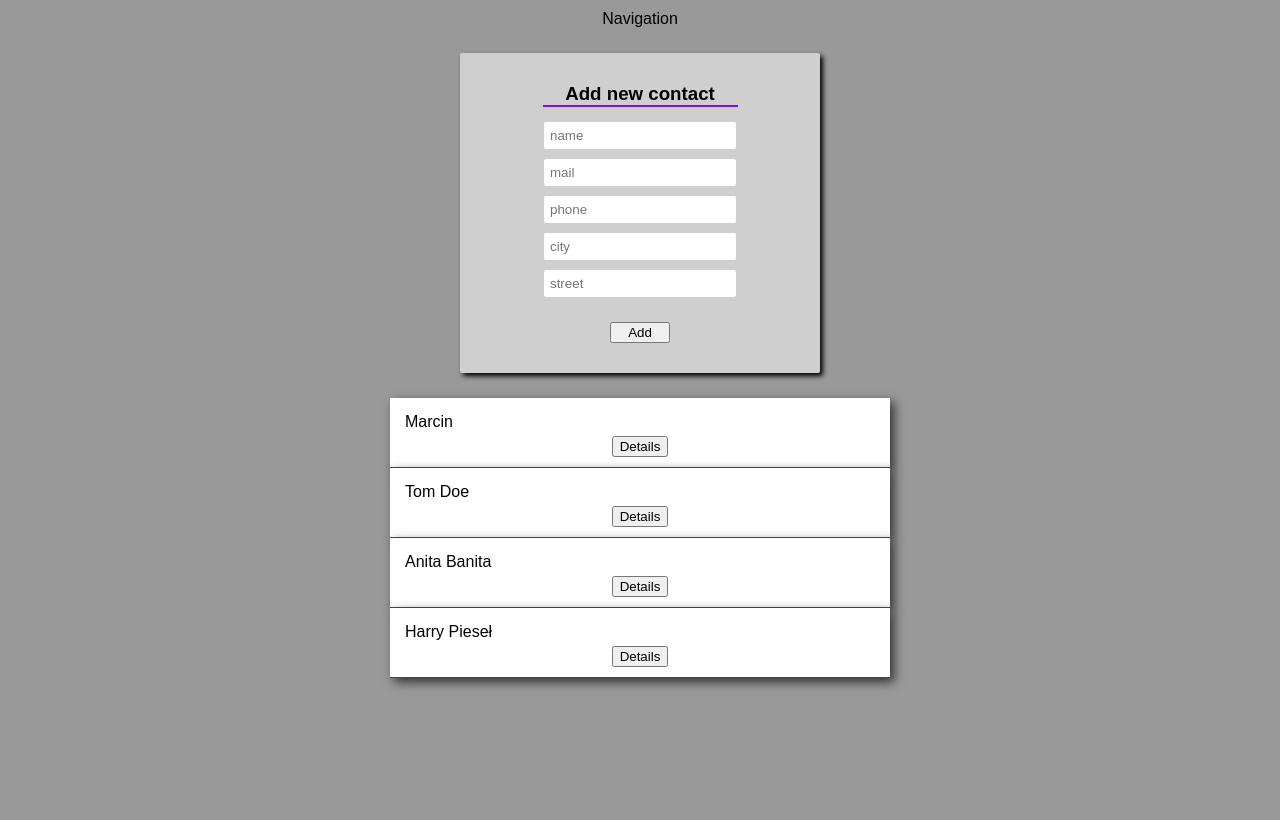
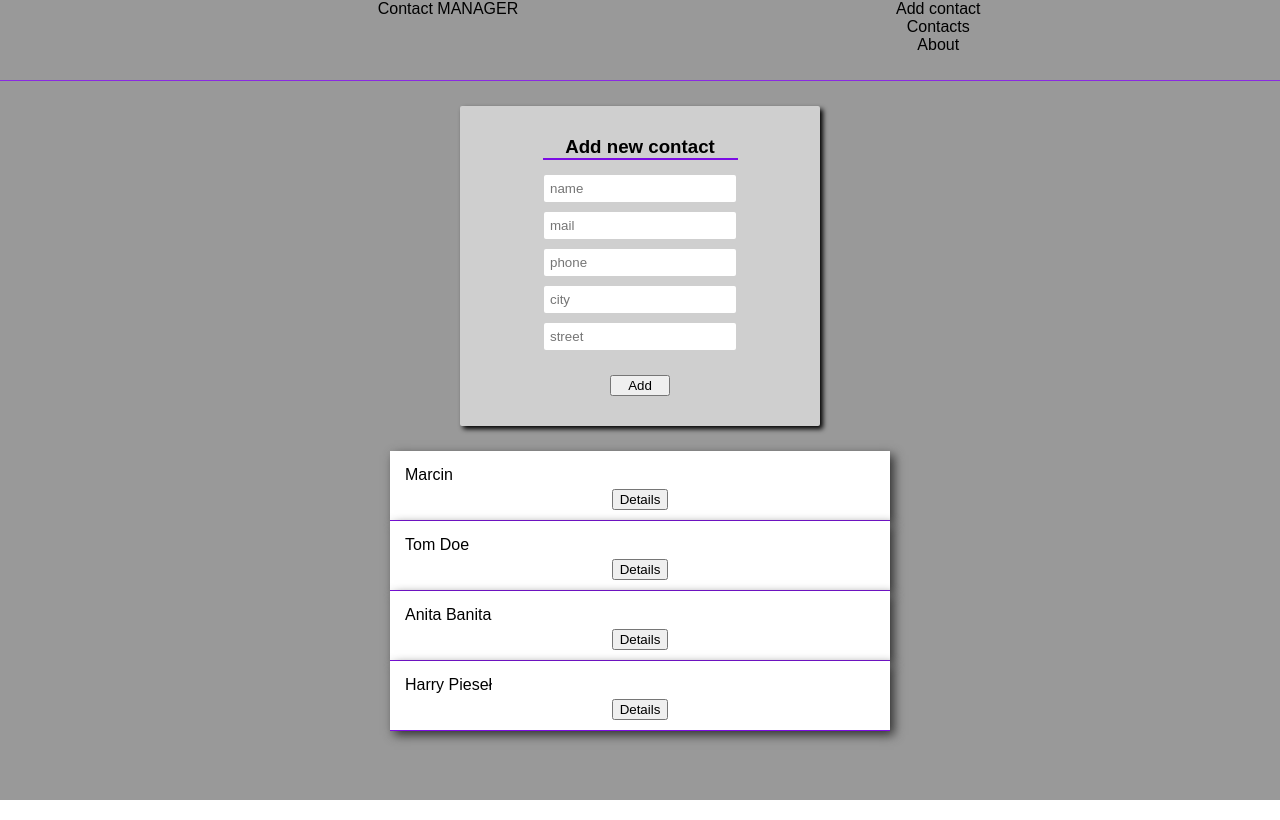
Before and after one commit to marcinj8/contacts, a React (Create React App) app: page / in a window 1280 px wide. Built offline with nearby package versions, Linux system fonts and the light colour scheme.

Commit message:
added navbar draft

```diff
--- a/src/App.css
+++ b/src/App.css
@@ -2,7 +2,6 @@
   text-align: center;
   min-height: 100vh;
   background: rgb(153, 153, 153);
-  padding: 10px;
 }
 
 .App-logo {
--- a/src/components/Layout/Layout.js
+++ b/src/components/Layout/Layout.js
@@ -1,5 +1,6 @@
 import React, { Component } from 'react';
 
+import Navigation from '../Navigation/Navigation';
 import ContactBook from '../ContactBook/ContactBook';
 import AddContact from '../ContactBook/AddContact/AddContact';
 
@@ -62,7 +63,7 @@ class Layout extends Component {
   render() {
     return (
       <div>
-        Navigation
+        <Navigation />
         <AddContact
           show={this.state.addContact}
           values={this.state.newContact}
--- /dev/null
+++ b/src/components/Navigation/Logo/Logo.js
@@ -0,0 +1,7 @@
+import React from 'react';
+
+const logo = () => (
+ <div>Contact <span>MANAGER</span></div>
+)
+
+export default logo;
--- /dev/null
+++ b/src/components/Navigation/Navigation.css
@@ -0,0 +1,11 @@
+.navigation {
+  height: 80px;
+  width: 100%;
+  border-bottom: 1px solid blueviolet;
+  display: flex;
+  flex-wrap: wrap;
+}
+
+.navigation__logoContainer{
+  width: 70%;
+}
--- /dev/null
+++ b/src/components/Navigation/Navigation.js
@@ -0,0 +1,23 @@
+import React from 'react';
+
+import NavigationItem from './NavigationItem/NavigationItem';
+import Logo from './Logo/Logo';
+
+import './Navigation.css';
+
+const navigation = props => {
+  return (
+    <div className='navigation'>
+      <div className='navigation__logoContainer'>
+        <Logo />
+      </div>
+      <div>
+        <NavigationItem>Add contact</NavigationItem >
+        <NavigationItem>Contacts</NavigationItem >
+        <NavigationItem>About</NavigationItem >
+      </div>
+    </div>
+  );
+};
+
+export default navigation;
--- /dev/null
+++ b/src/components/Navigation/NavigationItem/NavigationItem.js
@@ -0,0 +1,9 @@
+import React from 'react';
+
+const navigationItem = props => {
+  return (
+    <div>{props.children}</div>
+  )
+}
+
+export default navigationItem;
```
Also changed, not shown: src/components/Navigation/Logo/Logo.css (added), src/components/Navigation/NavigationItem/NavigationItem.css (added).
